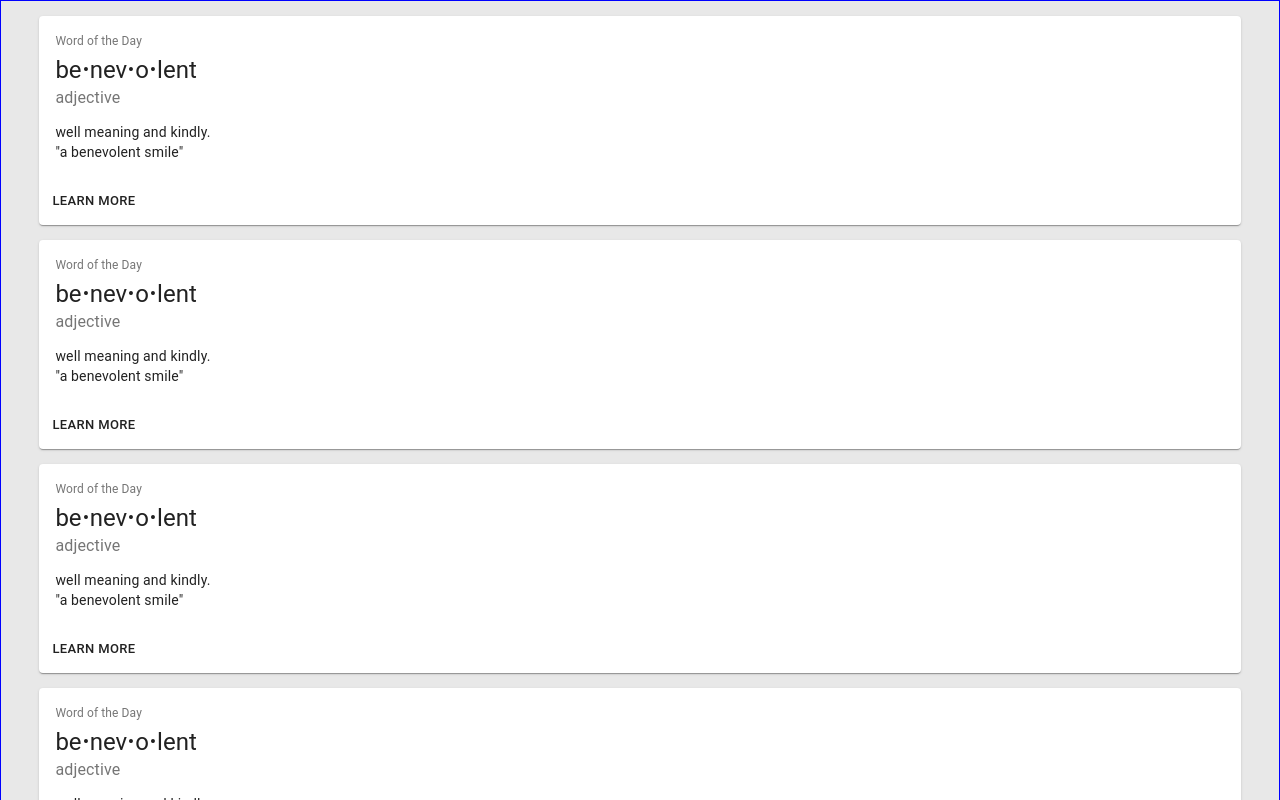
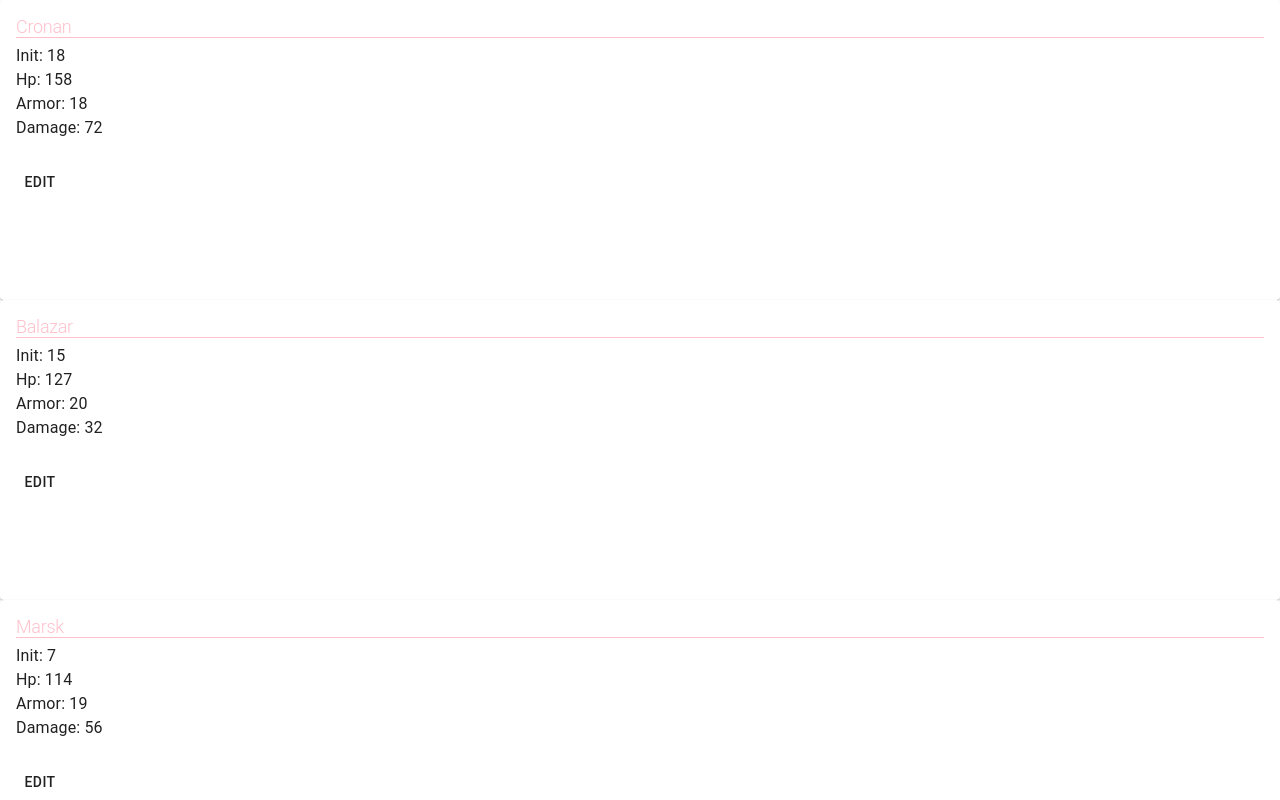
Before and after one commit to spencermendoza/dnd_react, a React (Create React App) app: page / in a window 1280 px wide. Shown: the top 800 px of the page. Built offline with nearby package versions, Linux system fonts and the light colour scheme.

Commit message:
Working on cards a little more.

```diff
--- a/src/App.css
+++ b/src/App.css
@@ -1,3 +1,4 @@
+/* TODO: Move this to the component and use the makeStyles hook from material-ui. */
 body {
   box-sizing: border-box;
   font-size: 10px;
--- a/src/App.js
+++ b/src/App.js
@@ -7,13 +7,15 @@ import './App.css';
 class App extends Component {
   constructor(props) {
     super(props);
+    // TODO: Find out if we gain anything by using a hook for state here,
+    // or if declaring our initial state in the constructor is better.
     this.state = {
       players: [
         {
           name: 'Cronan',
           armor: 18,
           hp: 158,
-          init: 18,
+          initValue: 18,
           damage: 72,
           id: 0
         },
@@ -21,7 +23,7 @@ class App extends Component {
           name: 'Balazar',
           armor: 20,
           hp: 127,
-          init: 15,
+          initValue: 15,
           damage: 32,
           id: 1
         },
@@ -29,7 +31,7 @@ class App extends Component {
           name: 'Marsk',
           armor: 19,
           hp: 114,
-          init: 7,
+          initValue: 7,
           damage: 56,
           id: 2
         },
@@ -37,7 +39,7 @@ class App extends Component {
           name: 'Barri',
           armor: 15,
           hp: 69,
-          init: 14,
+          initValue: 14,
           damage: 12,
           id: 3
         }
--- a/src/Card.js
+++ /dev/null
@@ -1,80 +0,0 @@
-import React from 'react';
-import PropTypes from 'prop-types';
-import styled from 'styled-components';
-
-// TODO: Figure out how to use flex box to set
-// the padding around the flex items, then remove
-// the 'margin-top' property below. Maybe.
-const CardWrapper = styled.div`
-  background-color: #ffffff;
-  flex: flex-basis;
-  flex-basis: 10rem;
-  justify-content: space-evenly;
-  margin-top: 1rem;
-  font-size: 1.5em;
-  box-shadow: 0 1px 4px rgba(0, 0, 0, 0.5);
-`;
-
-const CardDetails = styled.div`
-  display: flex;
-  flex-direction: column;
-  justify-content: space-evenly;
-`;
-
-const CardDetail = styled.div`
-  border-bottom: 1px solid #dcdcdc;
-  flex: flex-basis;
-  flex-basis: 3em;
-  display: flex;
-  flex-direction: row;
-  justify-content: space-evenly;
-  padding: 15px 5px;
-
-  &:last-child {
-    border-bottom: none;
-  }
-`;
-
-const CardDetailName = styled.span`
-  flex: flex-shrink;
-  font-weight: bold;
-`;
-
-const CardDetailValue = styled.span`
-  flex: flex-grow;
-`;
-
-// TODO: Replace the hardcoded array of strings and replace
-// it with a Player -> Card mapping function or class.
-const playerProperties = ['armor', 'init', 'hp', 'damage'];
-const Card = ({ player, index }) => {
-  return (
-    <CardWrapper>
-      <CardDetails>
-        <CardDetail>
-          <CardDetailName>Name</CardDetailName>
-          <CardDetailValue>{player.name}</CardDetailValue>
-        </CardDetail>
-        {playerProperties.map(property => (
-          <CardDetail key={property + index}>
-            <CardDetailName>{property}</CardDetailName>
-            <CardDetailValue>{player[property]}</CardDetailValue>
-          </CardDetail>
-        ))}
-      </CardDetails>
-    </CardWrapper>
-  );
-};
-
-// TODO: Bring in typescript or research PropTypes
-// so that we can enforce the presence of required
-// properties on 'player'.
-Card.propTypes = {
-  name: PropTypes.string,
-  armor: PropTypes.number,
-  hp: PropTypes.number,
-  init: PropTypes.number,
-  damage: PropTypes.number
-};
-
-export default Card;
--- a/src/CardContainer.js
+++ b/src/CardContainer.js
@@ -1,28 +1,28 @@
 import React from 'react';
-import Card from './Card';
 import { PropTypes } from 'prop-types';
-import styled from 'styled-components';
+import Box from '@material-ui/core/Box';
 import PlayerCard from './PlayerCard';
+import { makeStyles } from '@material-ui/core/styles';
 
-const CardContainerWrapper = styled.div`
-  background-color: #e8e8e8;
-  border: 1px solid blue;
-  display: flex;
-  flex-direction: column;
-  padding: 0 3%;
-
-  & > * {
-    margin-top: 15px;
+const useStyles = makeStyles({
+  container: {
+    display: 'flex',
+    flexDirection: 'column'
   }
-`;
+});
 
 const CardContainer = ({ players }) => {
+  const classes = useStyles();
   return (
-    <CardContainerWrapper>
-      {players.map((player, props) => (
-        <PlayerCard {...player} key={player.id.toString()} />
+    <Box className={classes.container}>
+      {players.map(player => (
+        <PlayerCard
+          {...player}
+          key={player.id}
+          onEditClick={() => console.log('this has been a test')}
+        />
       ))}
-    </CardContainerWrapper>
+    </Box>
   );
 };
 
--- a/src/PlayerCard.js
+++ b/src/PlayerCard.js
@@ -1,4 +1,5 @@
 import React from 'react';
+import { PropTypes } from 'prop-types';
 import { makeStyles } from '@material-ui/core/styles';
 import Card from '@material-ui/core/Card';
 import CardActions from '@material-ui/core/CardActions';
@@ -7,55 +8,60 @@ import Button from '@material-ui/core/Button';
 import Typography from '@material-ui/core/Typography';
 
 const useStyles = makeStyles({
+  // TODO: Take a look at Mui docs -> System -> Flexbox.
+  // and make sure that our styles are following their system.
   card: {
-    minWidth: 275
-  },
-  bullet: {
-    display: 'inline-block',
-    margin: 'o 2px',
-    transform: 'scale(0.8)'
+    minWidth: 275,
+    minHeight: 300
   },
   title: {
-    fontSize: 12
-  },
-  pos: {
-    marginBottom: 12
+    color: 'pink',
+    borderBottom: '1px solid pink',
+    fontSize: 18
   }
 });
 
-export default function SimpleCard() {
+// TODO: Agree on using props as a parameter name
+//          function MyComponent(props) {
+//       OR destructuring the props object in the function signature to get parameter names.
+//          function MyComponent({propA, propB ... propZ}) {
+//
+const PlayerCard = props => {
   const classes = useStyles();
-  const bull = <span className={classes.bullet}>•</span>;
-
-  //   PlayerCard.propTypes = {
-  //     props: PropTypes.array
-  //   };
-
+  // TODO: Move the noop function to a utility functions file, or better yet,
+  // just bring in ramda for utility fn's.
+  // TODO: Separate props from state here.
+  // TODO: Pass the player state to the `onEditClick` function passed as a prop.
+  const onEditClick = props.onEditClick ? props.onEditClick : function noop() {};
   return (
     <Card className={classes.card}>
       <CardContent>
-        <Typography className={classes.title} color="textSecondary" gutterBottom>
-          Word of the Day
+        <Typography variant="h1" className={classes.title} color="textSecondary" gutterBottom>
+          {props.name}
         </Typography>
-        <Typography variant="h5" component="h2">
-          be
-          {bull}
-          nev
-          {bull}o{bull}
-          lent
-        </Typography>
-        <Typography className={classes.pos} color="textSecondary">
-          adjective
-        </Typography>
-        <Typography variant="body2" component="p">
-          well meaning and kindly.
-          <br />
-          {'"a benevolent smile"'}
-        </Typography>
+        <Typography>Init: {props.initValue}</Typography>
+        <Typography>Hp: {props.hp}</Typography>
+        <Typography>Armor: {props.armor}</Typography>
+        <Typography>Damage: {props.damage}</Typography>
       </CardContent>
       <CardActions>
-        <Button size="small">Learn More</Button>
+        <Button onClick={() => onEditClick(props)}>Edit</Button>
       </CardActions>
     </Card>
   );
-}
+};
+
+// TODO: Bring in typescript.
+// TODO: Find out if there is any benefit in
+//       using React PropTypes if we're going to use
+//       TypeScript.
+PlayerCard.propTypes = {
+  name: PropTypes.string,
+  initValue: PropTypes.number,
+  armor: PropTypes.number,
+  damage: PropTypes.number,
+  id: PropTypes.number,
+  onEditClick: PropTypes.func
+};
+
+export default PlayerCard;
```
